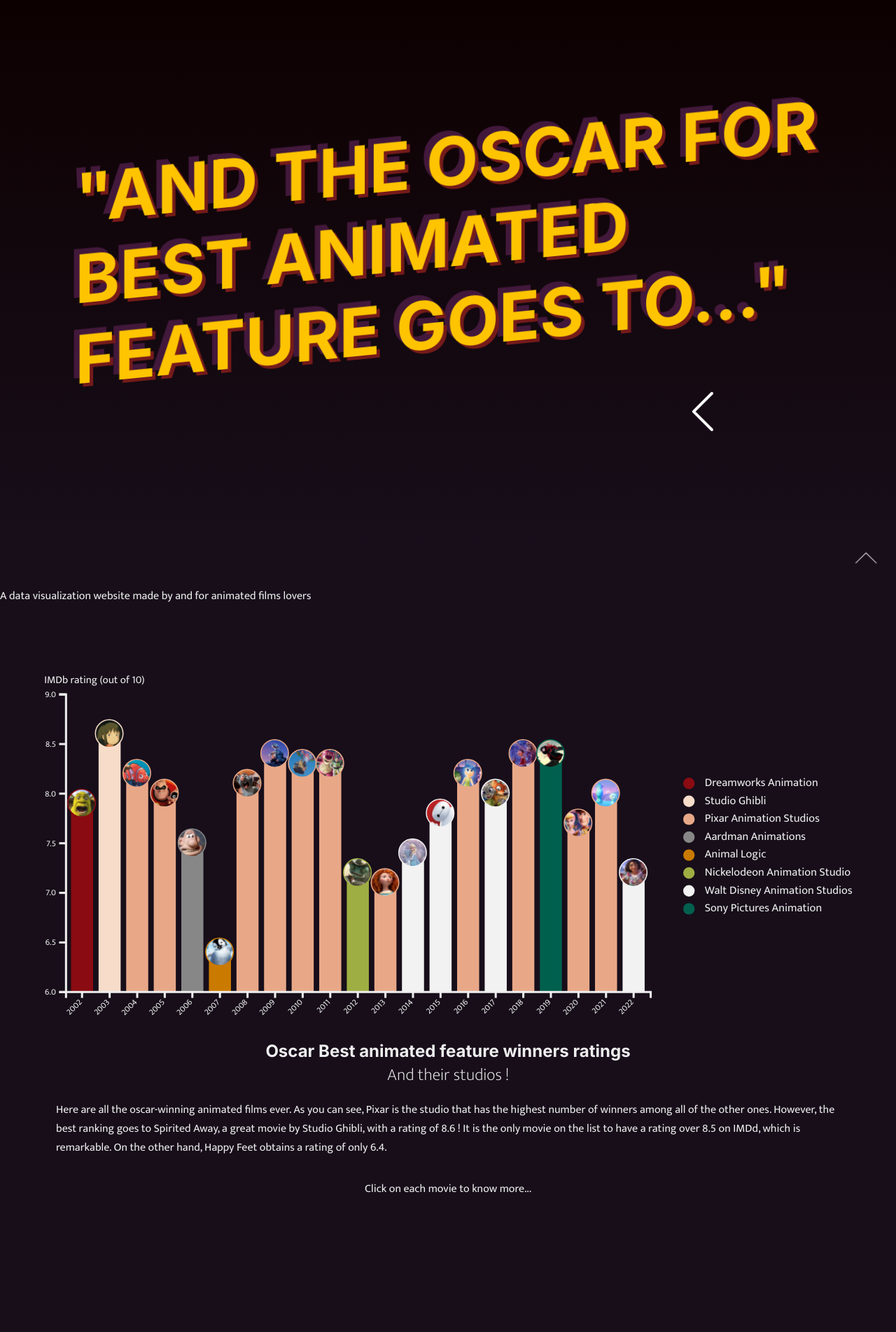
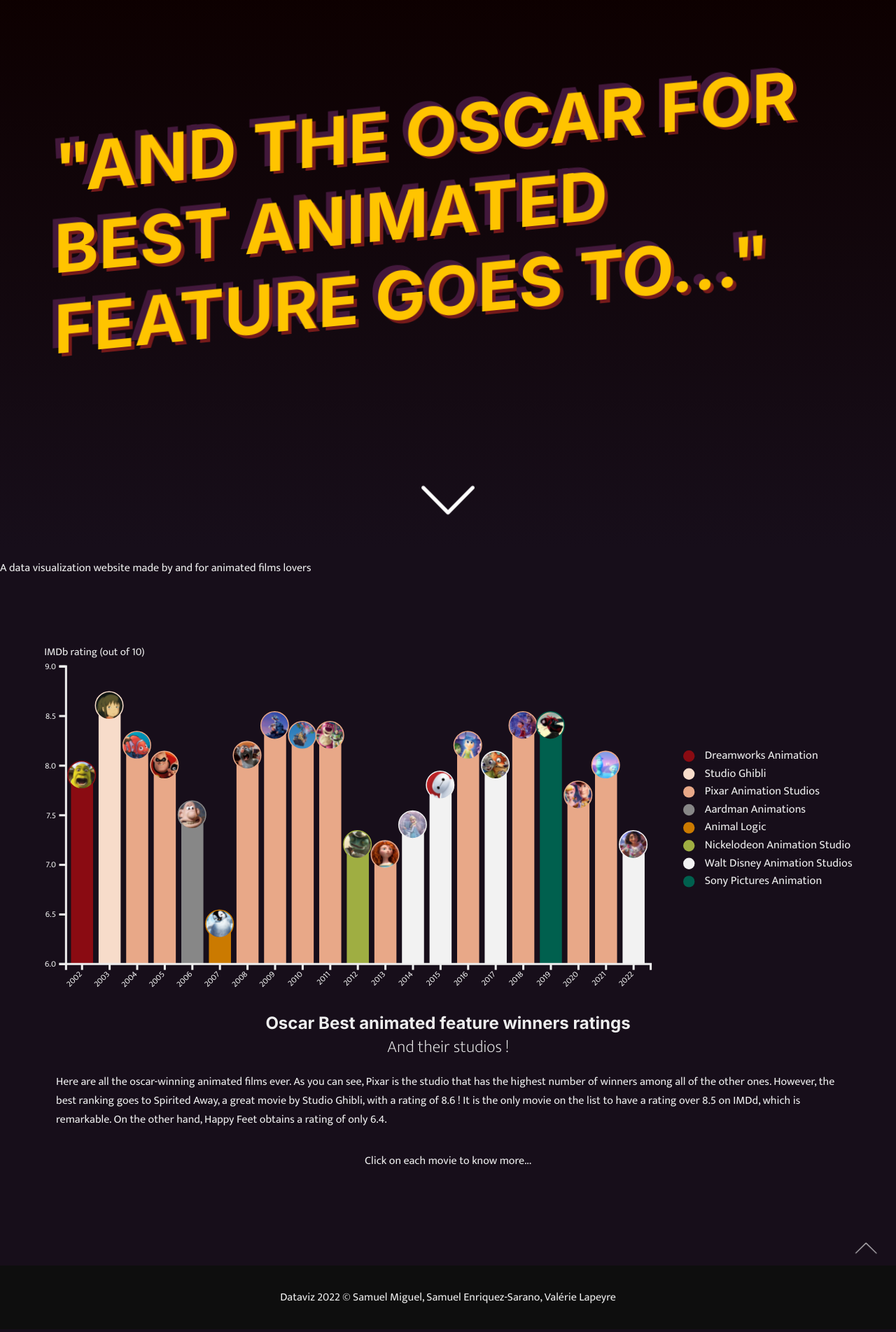
Before and after one commit to v5slv/Dataviz, a plain HTML site: page site/index.html in a window 1280 px wide. Shown: the part 18-1921 px from the top of the page at 70% size. Drawn offline with nearby package versions, Linux system fonts and the light colour scheme.

Commit message:
style fixing

```diff
--- a/site/index.html
+++ b/site/index.html
@@ -16,15 +16,12 @@
 </head>
 <body>
 
-
     <section class="accroche">
-        <!-- <h1>Oscar winning animated films</h1> -->
         <h1>"And the oscar for Best animated feature goes to..."</h1>
         <a href="#vueglob"><img src="/img/flechebas.svg" alt="Go next" class="fleche-bas"></a>
     </section>
-    <a href="#vueglob"><img src="/img/fleche.svg" alt="Go back to the chart" class="fleche-retour"></a>
 
-    <div class="bande-noire"><p>A data visualization website made by and for animated films lovers</p></div>
+    <div class="bande"><p>A data visualization website made by and for animated films lovers</p></div>
 
     <section class="vueglob" id="vueglob">
         <div class="flex-vueglob">
@@ -36,14 +33,15 @@
                 <h1 class="titlechart">Oscar Best animated feature winners ratings</h1>
                 <h2>And their studios !</h2>
             </div>
-                <p class="text">Here are all the oscar-winning animated films ever. As you can see, Pixar is the studio that has the highest number of winners among all of the other ones. However, the best ranking goes to Spirited Away, a great movie by Studio Ghibli, with a rating of 8.6 ! It is the only movie on the list to have a rating over 8.5 on IMDd, which is remarkable. On the other hand, Happy Feet obtains a rating of only 6.4.</p>
-                <p>Click on each movie to know more...</p>
+                <p class="explication-text">Here are all the oscar-winning animated films ever. As you can see, Pixar is the studio that has the highest number of winners among all of the other ones. However, the best ranking goes to Spirited Away, a great movie by Studio Ghibli, with a rating of 8.6 ! It is the only movie on the list to have a rating over 8.5 on IMDd, which is remarkable. On the other hand, Happy Feet obtains a rating of only 6.4.</p>
+                <p class="click-to-know">Click on each movie to know more...</p>
         </div>
     </section>
 
     <!-- <div class="chartBox"> -->
         <!-- <canvas id="myChart"></canvas> -->
     <!-- </div> -->
+    <a href="#vueglob"><img src="/img/fleche.svg" alt="Go back to the chart" class="fleche-retour"></a>
 
     <div id="suite">
         <div class="film2002">
@@ -59,5 +57,9 @@
         </div>
     </div>
 
+    <footer>
+        <p>Dataviz 2022 © Samuel Miguel, Samuel Enriquez-Sarano, Valérie Lapeyre</p>
+    </footer>
+
 </body>
 </html>
--- a/site/style.css
+++ b/site/style.css
@@ -42,18 +42,23 @@
 .accroche {
     height: 100vh;
     width: 100%;
-    padding: 20vh 10vh;
+    padding: 0 10vh;
     font-size: 2em;
     background: linear-gradient(#0d0000, #170e1a);
+    display: flex;
+    flex-direction: column;
+    justify-content: space-between;
+    align-items: center;
 }
 
 .accroche h1 {
     font-size: 7.5vmax;
     transform: skew(-5.7deg) rotate(-5.7deg);
     text-transform: uppercase;
-    padding: 30px;
     color: #ffc400;
-    animation: title 3s 200ms;
+    margin-top: 1.5em;
+    opacity: 0;
+    animation: title 1s 200ms;
     animation-fill-mode: forwards;
 
 }
@@ -63,29 +68,18 @@
     to   {text-shadow: 0.6vmin 0.6vmin 0 #751a1a, -1vmin -1vmin 0 #42183b;opacity: 1;}
 }
 
-
-.oscar-color{
-    color: yellow;
-}
-
 .fleche-bas {
-    width: 5%;
-    margin-left: 80%;
-    transform: rotate(90deg);
-    /* animation: bounce 0.6s ease-in infinite alternate; */
+    width: 6vmax;
+    animation: bounce 0.6s ease-in infinite alternate;
 }
 
 @keyframes bounce{
-    from {transform: translateX(0px);}
-    to   {transform: translateX(10px);}
-}
-
-.chartBox{
-    width: 400px;
+    from {transform: translateY(0px);}
+    to   {transform: translateY(10px);}
 }
 
 .vueglob {
-    margin-bottom: 20vh;
+    margin-bottom: 10vh;
     padding-top: 10vh;
 }
 
@@ -153,3 +147,9 @@
     justify-content: center;
     align-items: baseline;
 }
+
+footer {
+    padding: 1em;
+    background-color: #0e0e0e;
+    text-align: center;
+}
```
